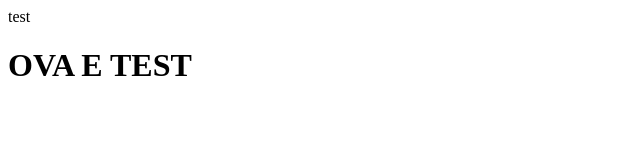
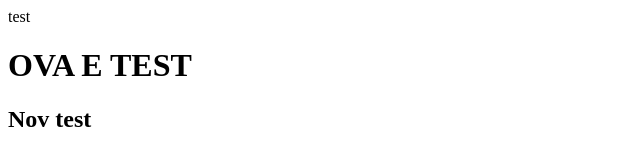
Before and after one commit to Dalibora/Local, a plain HTML site: page index.html in a window 1280 px wide. Shown: the whole page, without its empty margins (0-640 px from the left). Drawn offline with Linux system fonts and the light colour scheme.

Commit message:
vtor index.html

```diff
--- a/index.html
+++ b/index.html
@@ -2,5 +2,6 @@
 	<head>test</head>
 	<body>
 		<h1>OVA E TEST</h1>
+		<h2>Nov test</h2>
 	</body
 </html>
```
